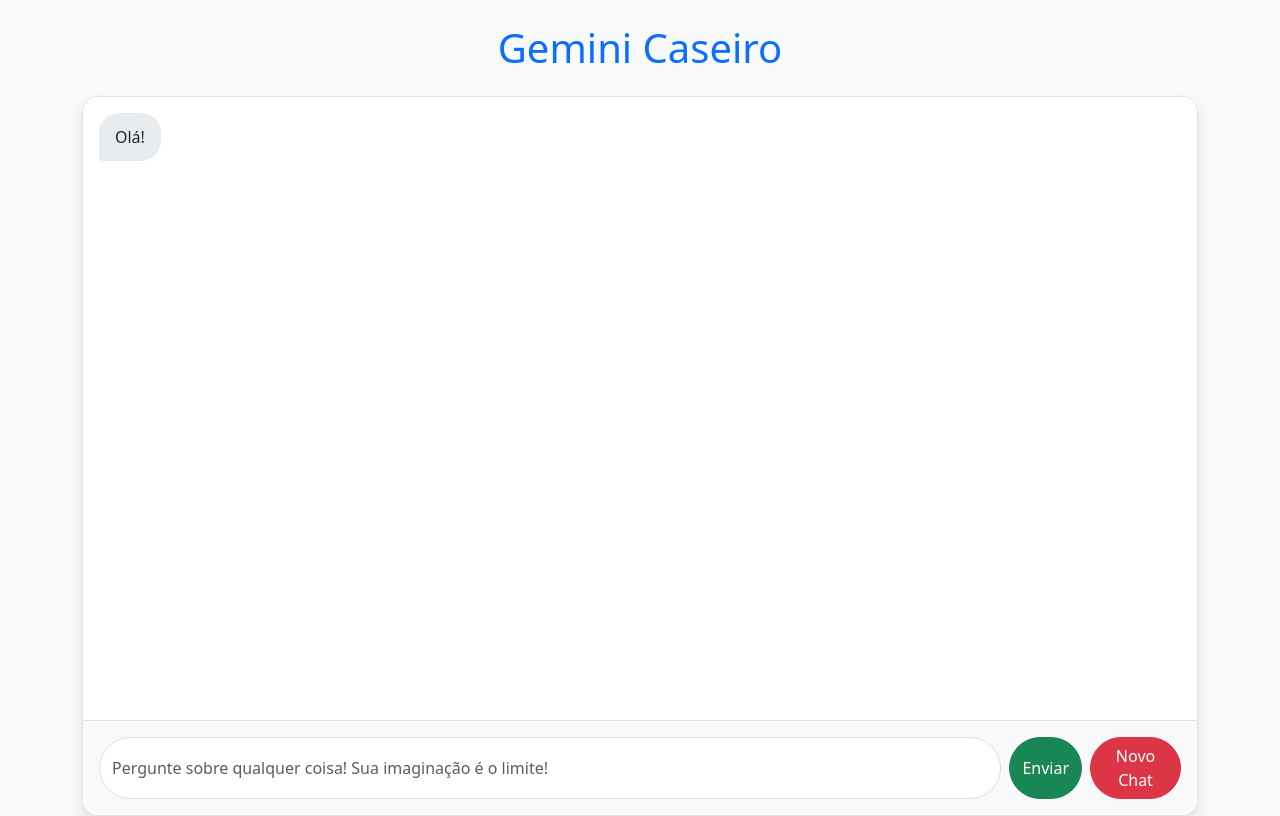
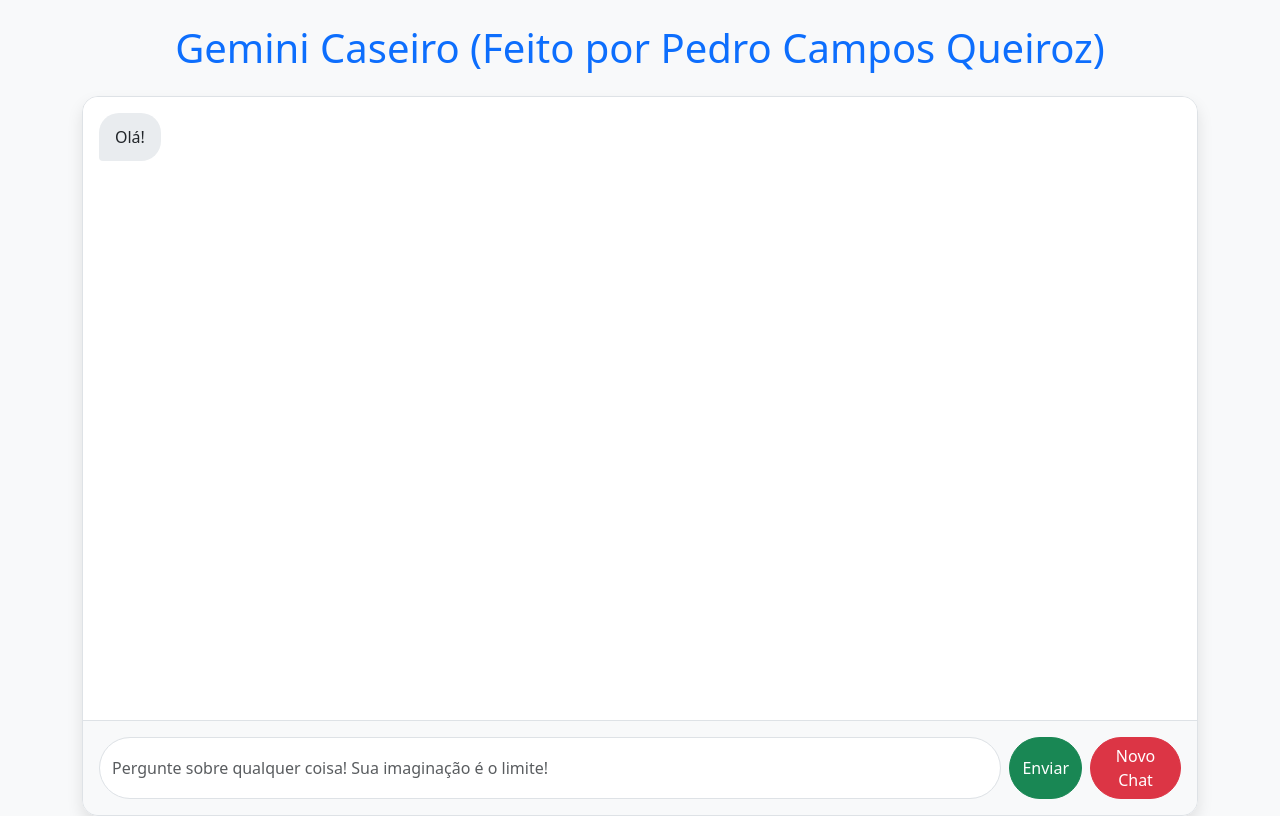
Before and after one commit to pcqvix1/meu_site_gemini, a Flask app: page / in a window 1280 px wide. Run offline with Flask 3, Linux system fonts and the light colour scheme.

Commit message:
Update chat.html

```diff
--- a/templates/chat.html
+++ b/templates/chat.html
@@ -64,7 +64,7 @@
 </head>
 <body>
     <div class="container">
-        <h1 class="my-4 text-center text-primary">Gemini Caseiro</h1>
+        <h1 class="my-4 text-center text-primary">Gemini Caseiro (Feito por Pedro Campos Queiroz)</h1>
         <div class="chat-container">
             <div id="messages">
                 </div>
```
